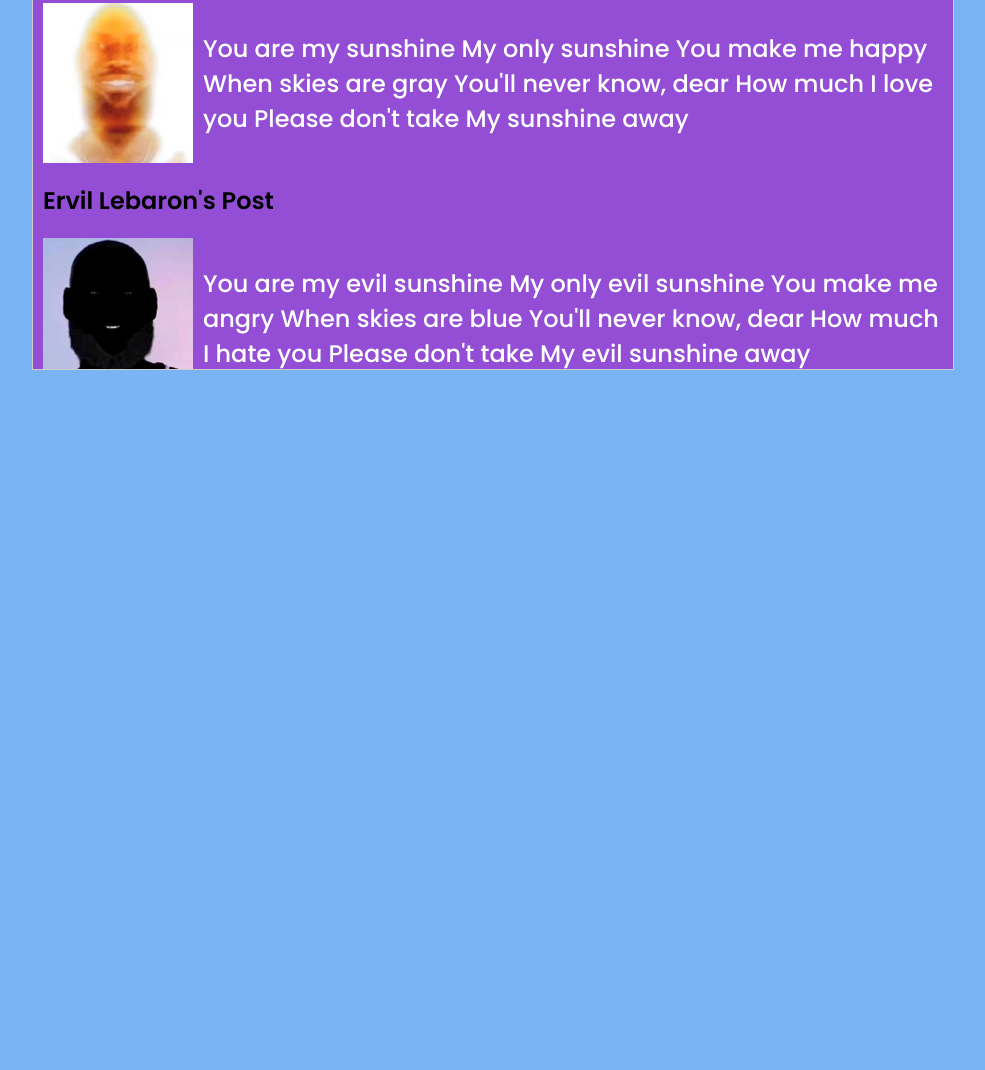
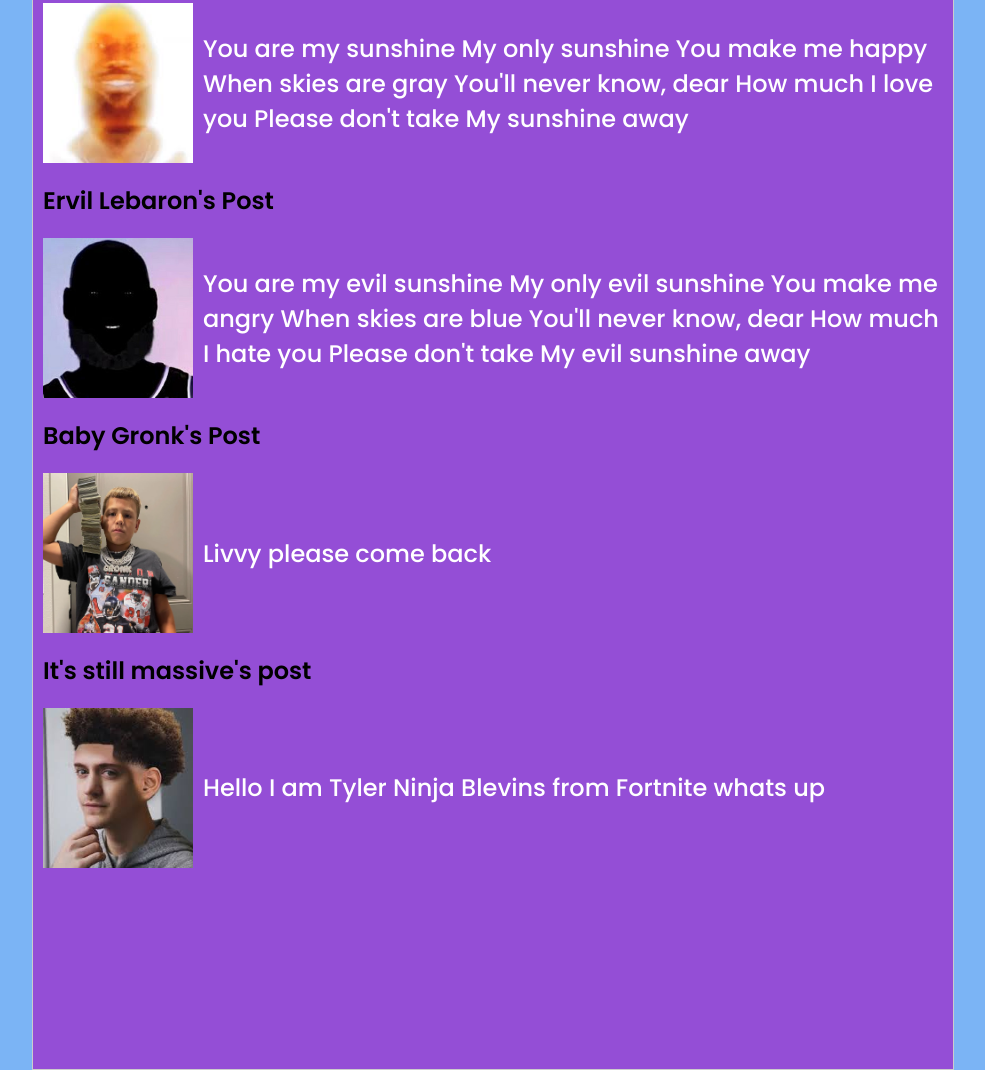
Before and after one commit to alvinzaka1/iskibbidy, a plain HTML site: page blogs.html in a window 1280 px wide. Shown: the part 909-1979 px from the top of the page, without its empty margins (196-1181 px from the left). Before the commit the page ends 1279 px from the top, so only its background shows below. Drawn offline with Linux system fonts and the light colour scheme.

Commit message:
Blog changes and renaming

```diff
--- a/blogs.html
+++ b/blogs.html
@@ -98,6 +98,16 @@
                     Please don't take
                     My evil sunshine away</p>
             </div>
+            <h1>Baby Gronk's Post</h1>
+            <div class="itemS">
+                <img src="../img/gronk_racks.png" alt="Image G">
+                <p>Livvy please come back</p>
+            </div>
+            <h1>It's still massive's post</h1>
+            <div class="itemS">
+                <img src="../img/lowtaperfade.png" alt="Image I">
+                <p>Hello I am Tyler Ninja Blevins from Fortnite whats up</p>
+            </div>
 
     </section>
 
--- a/css/blogs.css
+++ b/css/blogs.css
@@ -234,7 +234,7 @@ section{
 }
 
 .coolwebcastdiv {
-    height: 900px;
+    height: 1600px;
     width: 900px;
     left: 15%;
     top: 90px;
```
Also changed, not shown: index.html (+2 -2 lines), img/areeb.gif (renamed from img/gaylittlemonkey.gif), img/gronk_racks.png (added), img/kai_cenat.png (added).
